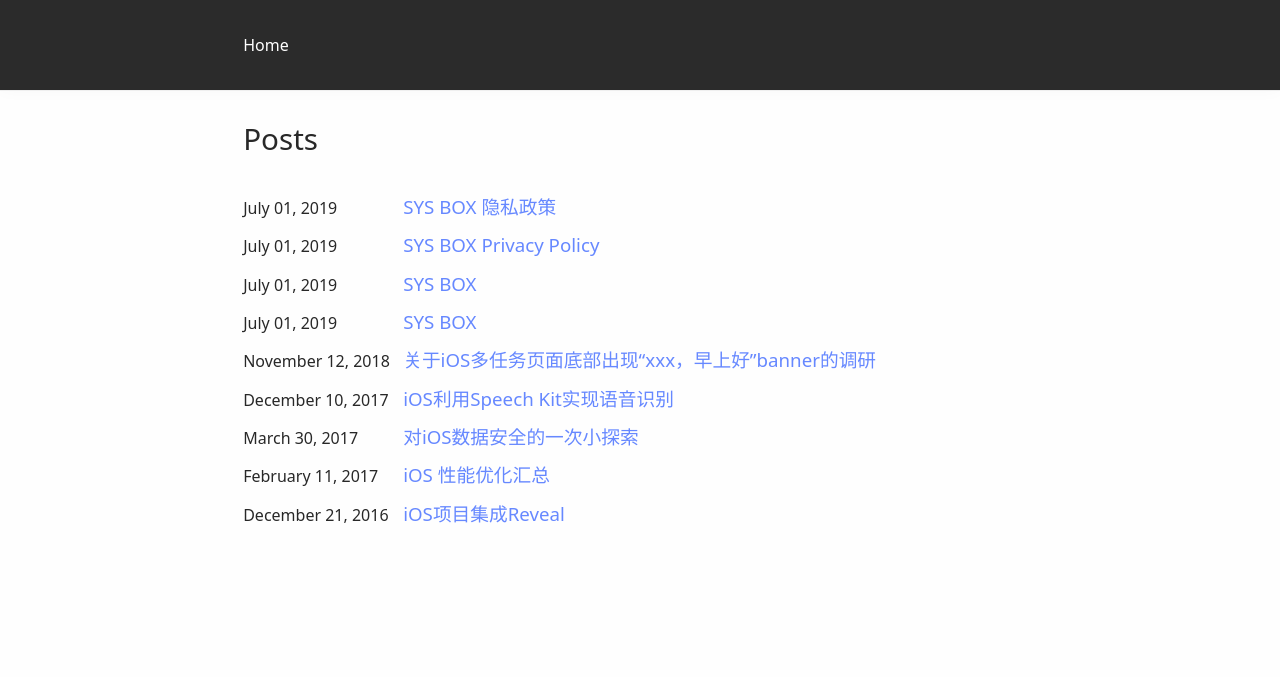
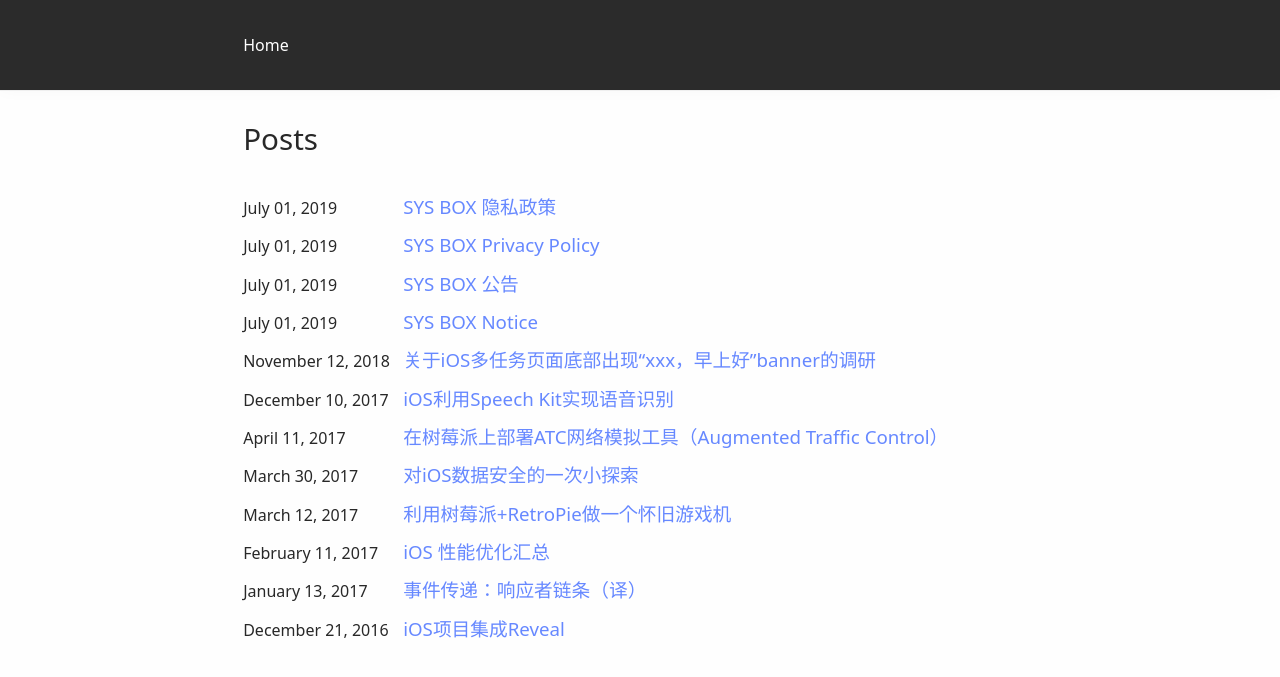
Before and after one commit to oudushu/oudushu.github.io, a Jekyll site: the page built from index.html, in a window 1280 px wide. Shown: the top 677 px of the page. Built offline with Jekyll 4.4.1, drawn with Linux system fonts in a browser that asks for light colours; part of the change alters nothing that is shown.

Commit message:
add page

````diff
--- /dev/null
+++ b/_posts/2017-01-13-iOS-Response-Chain.md
@@ -0,0 +1,76 @@
+---
+layout: post
+title: 事件传递：响应者链条（译）
+---
+
+Reveal是一款UI调试工具，在iOS开发过程中可查看UI的层级关系并可动态修改界面，可以有效提高开发效率。这篇文章主要介绍如何把Reveal集成到实际的项目中。
+
+一、Reveal主要有两种集成方式：
+1、framework集成（可忽略，直接看第二点）
+（1）打开Reveal，选择 Reveal --> Help --> Show Reveal Library in Finder --> iOS Library
+
+
+
+（2）把Reveal.framework导入到项目中
+
+
+（3）配置Target，Target --> Build Setting --> Other Linker Flags 添加以下4项：
+
+
+（4）运行项目 --> 打开Reveal --> 选择连接设备
+
+
+项目的UI图层就可以出来了。
+
+
+这种方法有几个弊端：1、需要配置项目的Build Setting，修改Other Linker Flags，多人协作开发的话如果有人没有配置就会编译出错；2、如果不留意容易打包的时候把Reveal的framework也打包进去，增大包的体积。
+
+以下推荐另一种集成方法。
+
+2、LLDB集成（推荐！！）
+（1）运行项目 --> 点击Pause program execution。
+
+
+（2）在LLDB依次输入以下两条命令
+
+# expr (Class)NSClassFromString(@"IBARevealLoader") == nil ? (void*)dlopen("/Applications/Reveal.app/Contents/SharedSupport/iOS-Libraries/libReveal.dylib", 0x2) : ((void*)0)
+
+# expr (void)[(NSNotificationCenter *)[NSNotificationCenter defaultCenter] postNotificationName:@"IBARevealRequestStart" object:nil];
+
+第一条命令用于加载Reveal的动态链接库；
+
+第二条命令用于启动Reveal调试服务。
+
+输入两条命令后，如果LLDB打印 “ INFO: Reveal Server started ” 即成功启动Reveal服务，点击Continue即可。
+
+
+虽然说输入两条命令即可启动服务，但是每次重新启动项目后都要重新输入这么长的命令也是挺苦恼的，下面介绍一种方法可以非常方便地使用Reveal的命令。
+
+二、设置LLDB命令别名
+打开终端，输入 vim ~/.lldbinit ，然后输入以下内容：
+
+command alias reveal_load_sim expr (Class)NSClassFromString(@"IBARevealLoader") == nil ? (void*)dlopen("/Applications/Reveal.app/Contents/SharedSupport/iOS-Libraries/libReveal.dylib", 0x2) : ((void*)0)
+
+command alias reveal_start expr (void)[(NSNotificationCenter*)[NSNotificationCenter defaultCenter] postNotificationName:@"IBARevealRequestStart" object:nil];
+
+command alias reveal_stop expr (void)[(NSNotificationCenter*)[NSNotificationCenter defaultCenter] postNotificationName:@"IBARevealRequestStop" object:nil];
+
+reveal_load_sim为模拟器加载reveal调试用的动态链接库
+
+reveal_start启动reveal调试功能
+
+reveal_stop结束reveal调试功能
+
+
+输入 :wq 保存
+这时候打开Xcode，在LLDB里面就会有输入提示了。
+
+
+按顺序输入reveal_load_sim --> reveal_start 即可达到上面的效果。
+
+
+
+参考资料
+iOS开发中集成Reveal
+
+UI调试神器 for ios：Reveal的使用与破解
--- /dev/null
+++ b/_posts/2017-03-12-Raspberry-RestroPie.md
@@ -0,0 +1,75 @@
+---
+layout: post
+title: 利用树莓派+RetroPie做一个怀旧游戏机
+---
+
+
+RetroPie
+一、前言
+偶尔会好怀念小时候跟朋友一起玩小霸王的日子，那时候很少家里有游戏机的人，一台游戏机有好几个朋友在等着玩，那时候能玩的东西不多，但日子过得简单而开心。虽说现在万能的淘宝还可以买到小霸王游戏机，但是远远不如自己做一个出来的成就感来的强。下面就一步一步把小时候的游戏机做出来。
+
+二、准备
+1、树莓派+SD卡
+
+2、显示器、游戏手柄、键盘等外设
+
+三、下载RetroPie镜像
+RetroPie是一个开源的游戏模拟器，可以让你的树莓派或者PC变成一个复古游戏机，它集成了任天堂红白机、GameBoy、SNES等著名游戏系统，具有很高的可玩性。
+
+你可以在Raspbian直接安装RetroPie，但是会耗费很长的时间，所以我在这里选择直接下载RetroPie镜像。
+
+下载地址：https://retropie.org.uk/download/
+
+
+四、往SD卡写入RetroPie镜像
+PC上可以使用 Win32DiskImager 工具写入镜像；
+
+Mac系统下可以用 ApplePi-Baker 工具；
+
+具体写入方法及下载地址网上都很容易找到，在这里就不再赘述。
+
+把已经写入RetroPie镜像的SD卡插入树莓派并连接电源。
+
+五、配置
+1.设置输入设备
+我们的游戏手柄有时候并没有那么多个键位，我们在设置的时候怎么跳过一个键位的设置呢？这里有个小技巧：长按“下”键即可跳过。
+
+
+设置游戏手柄键位
+2.连接WiFi
+设置好键位后，我们就可以进入主界面，上面有“13 GAMES AVAILABLE”字样，这并不是意味着里面就有13个游戏可以马上玩的，应该理解为内置了13个游戏模拟器，这时候我们怎么样才能开始玩呢？
+
+
+初始主界面
+按“A”键，进入设置界面，点击WIFI，连接你电脑同一个的局域网。
+
+
+连接局域网
+3.传输roms
+打开PC，点击“计算机”上面的地址栏，输入“\\retropie\roms”，即可进入游戏roms文件夹，把下载好的游戏rom拉到对应的模拟器文件夹，如.nes后缀的游戏rom拉进对应的nes文件夹。
+
+
+模拟器文件夹
+4.重启模拟器
+
+重启模拟器
+重启模拟器后就可以看到主界面多了一个选项，选择游戏就可以开始你的怀旧之旅了！
+
+
+多了一个选项
+
+超级马里奥
+六、其他配置
+有人会发现自己的SD卡的内存明明很大，但是没有塞多少个游戏内存就满了，可以进行下面的配置“扩展”内存：
+
+进入RetroPie的设置界面，进入RASPI-CONFIG
+
+
+RASPI-CONFIG
+选择第一项Expand Filesystem，重启树莓派即可扩展内存了。
+
+另外，你还可以在这里进行修改登录密码、国际化选项、设置超频等操作。
+
+
+树莓派设置界面
+七、祝你玩得开心😊
--- /dev/null
+++ b/_posts/2017-04-11-Raspberry-ATC.md
@@ -0,0 +1,219 @@
+---
+layout: post
+title: 在树莓派上部署ATC网络模拟工具（Augmented Traffic Control）
+---
+
+## 一、前言
+作为移动开发者的我们，为了良好的用户体验，经常需要模拟手机应用在比较差的网络环境下的表现，模拟网络环境的方式有很多，比如使用Charles，或者在手机的开发者模式下模拟网络环境等等，但是这些都有一定的门槛。
+
+使用Charles，首先你得连接WiFi，然后设置代理，接着开启网络模拟模式，最后测试完了如果忘了关闭代理，可能手机就上不了网了。而且都连上你电脑的代理的话就一次只能模拟一种网络环境。
+
+使用手机的开发者模式，首先你的手机能进入开发者模式。
+
+*如果你需要随便抓一位不懂技术同事帮你测试，这些方式都不太友好，有没有一种方式可以连上WiFi就可以使用的测试方式呢？有！接下来就介绍Facebook出品的一款网络模拟工具ATC。*
+
+## 二、简介
+> Augmented Traffic Control (ATC) is a tool to simulate network conditions. It allows controlling the connection that a device has to the internet. Developers can use ATC to test their application across varying network conditions, easily emulating high speed, mobile, and even severely impaired networks.
+
+ATC全名叫Augmented Traffic Control，是Facebook出品的一款网络模拟工具，移动开发者可以通过这款工具模拟不同条件下的网络环境，可以通过网页自由地模拟网络带宽（bandwidth）、延迟（latency）、丢包率（packet loss）、错包率（corrupted packets）和乱序率（packets ordering）。
+
+***而且！！！更牛逼的是：不同的设备连接到同一WiFi还可以模拟不同的网络环境互不影响。***
+
+![](https://camo.githubusercontent.com/99a779517d18a605046dec36d2beb02166f4e77b/68747470733a2f2f66616365626f6f6b2e6769746875622e696f2f6175676d656e7465642d747261666669632d636f6e74726f6c2f696d616765732f6174635f6f766572766965772e706e67)
+
+***[github地址](https://github.com/facebook/augmented-traffic-control)***
+
+## 三、准备
+***1、树莓派3（已内置有无线网卡）
+2、已刷入最新RASPBIAN系统的SD卡***
+
+## 四、安装
+***安装主要有两步：
+1、让树莓派有发射AP热点的能力；
+2、安装ATC。***
+
+### 1、让树莓派有发射AP热点的能力
+1.安装hostapd虚拟热点程序和dnsmasq配置DHCP、DNS服务程序：
+
+`sudo apt-get install dnsmasq hostapd`
+
+2.编辑`sudo vim /etc/dhcpcd.conf`文件，在该文件的最后加入下面的命令，用来为wlan0固定一个内网IP。
+
+```
+interface wlan0
+static ip_address=10.0.0.1/24
+```
+
+3.编辑`sudo vim /etc/dnsmasq.conf`dnsmasq配置文件，有600+行的内容，我们可以`shift+g`滚动到最下面，然后加入下面的命令，用来控制IP地址的取值范围
+
+```
+interface=wlan0
+dhcp-range=10.0.0.2,10.0.0.50,255.255.255.0,12h
+```
+
+4.添加hostapd.conf配置文件`sudo vim /etc/hostapd/hostapd.conf`并添加下面内容，用于配置热点的账号密码等信息。
+
+```
+ssid=PI3                 #账号
+wpa_passphrase=12345678  #密码
+interface=wlan0
+driver=nl80211
+hw_mode=g
+channel=10
+macaddr_acl=0
+auth_algs=1
+wpa=2
+wpa_key_mgmt=WPA-PSK
+wpa_pairwise=CCMP
+rsn_pairwise=CCMP
+```
+
+5.编辑sysctl.conf文件，设置路由转发`sudo vim /etc/sysctl.conf`，打开下面的注释
+
+```
+# Uncomment the next line to enable packet forwarding for IPv4
+net.ipv4.ip_forward=1
+```
+
+6.更新iptables规则，依次执行下面命令
+
+```
+sudo iptables -t nat -A POSTROUTING -o eth0 -j MASQUERADE
+sudo iptables -A FORWARD -i eth0 -o wlan0 -m state --state RELATED,ESTABLISHED -j ACCEPT
+sudo iptables -A FORWARD -i wlan0 -o eth0 -j ACCEPT
+sudo sh -c "iptables-save > /etc/iptables.ipv4.nat"
+```
+7.编辑`sudo vim /etc/network/interfaces`，在最后加入下面的命令
+
+```
+up iptables-restore < /etc/iptables.ipv4.nat
+```
+8.重启树莓派后执行下面命令，如无意外就可以发射热点了
+
+```
+sudo service hostapd start
+sudo service dnsmasq start
+```
+
+### 2、安装ATC
+ATC需要依赖Python环境，RASPBIAN系统默认已经支持Python，所以不用再安装，如果你的是Ubuntu或者其他Linux系统，你需要输入下面命令先安装Python的依赖，并安装pip包管理工具。
+
+```
+sudo apt-get install python-pip python-dev build-essential）
+sudo pip install --upgrade pip
+```
+
+1.安装ATC依赖库
+
+```
+sudo pip install atc_thrift atcd django-atc-api django-atc-demo-ui django-atc-profile-storage
+```
+
+***注意这里要加上`sudo`，不然会因没有权限而安装失败。***
+
+2.创建新的Django项目
+
+```
+django-admin startproject atcui
+cd atcui
+```
+
+3.编辑settings.py文件`sudo vim atcui/settings.py`，并在INSTALLED_APPS的后面加入下面参数
+
+```
+INSTALLED_APPS = (
+    ...
+    # Django ATC API
+    'rest_framework',
+    'atc_api',
+    # Django ATC Demo UI
+    'bootstrap_themes',
+    'django_static_jquery',
+    'atc_demo_ui',
+    # Django ATC Profile Storage
+    'atc_profile_storage',
+)
+```
+
+4.编辑urls.py文件，并加入下面内容
+
+```
+cd atcui
+sudo vim urls.py
+```
+```
+...
+...
+from django.views.generic.base import RedirectView
+from django.conf.urls import include
+
+urlpatterns = [
+    ...
+    # Django ATC API
+    url(r'^api/v1/', include('atc_api.urls')),
+    # Django ATC Demo UI
+    url(r'^atc_demo_ui/', include('atc_demo_ui.urls')),
+    # Django ATC profile storage
+    url(r'^api/v1/profiles/', include('atc_profile_storage.urls')),
+    url(r'^$', RedirectView.as_view(url='/atc_demo_ui/', permanent=False)),
+]
+```
+
+5.更新Django数据库
+
+```
+python manage.py migrate
+```
+
+到这里，我们已经完成整个环境的部署，步骤有点多，只要一步一步做，应该不会出问题。
+
+## 五、使用
+
+1、启动核心组件atcd
+
+```sudo atcd --atcd-lan wlan0```
+
+出现`Awaiting graceful shutdown.`后按`Ctrl+c`退出。
+
+2、启动Django工程
+
+```
+cd ..
+sudo python manage.py runserver 0.0.0.0:8000
+```
+
+3、移动设备连接WiFi，使用浏览器输入`10.0.0.1:8000/atc_demo_ui/`即可进入控制中心，添加网络配置
+
+![控制中心](http://upload-images.jianshu.io/upload_images/989987-b5a55cc4fb0223a9.PNG?imageMogr2/auto-orient/strip%7CimageView2/2/w/1240)
+
+ALLOWED_HOSTS = ['10.0.0.1']
+
+## 六、坑
+
+在部署ATC工具的过程中，我遇到过三个坑，还好解决起来不太难，希望大家再遇到的时候可以快速解决。
+
+### 1、权限问题
+安装ATC依赖库时没有权限，在命令签名加上`sudo`即可。
+
+### 2、Invalid HTTP_HOST header :'xxx'. You may need to add u'xxx' to ALLOWED_HOSTS.
+![](http://upload-images.jianshu.io/upload_images/989987-00763262ef56bcd1.png?imageMogr2/auto-orient/strip%7CimageView2/2/w/1240)
+
+这个时候只需要编辑`atcui`目录下的`settings.py`文件，在ALLOWED_HOSTS后加上本机ip即可：
+
+```
+ALLOWED_HOSTS = ['10.0.0.1']
+```
+
+### 3、成功进入控制中心，但是中间提示*ATC is not running*
+
+Google了一下，发现还蛮多人遇到同样的问题，下面是作者的回复：
+![ATC is not running](http://upload-images.jianshu.io/upload_images/989987-16c0a2c5e0586568.png?imageMogr2/auto-orient/strip%7CimageView2/2/w/1240)
+
+[Issues地址](https://github.com/facebook/augmented-traffic-control/issues/153)
+
+根据作者的提示，我重新安装了`django-rest-framework`
+
+```
+sudo apt-get install django-rest-framework
+```
+然后重启服务即可。
--- a/_posts/2019-07-01-SYS-BOX-Notice-En.md
+++ b/_posts/2019-07-01-SYS-BOX-Notice-En.md
@@ -1,6 +1,6 @@
 ---
 layout: post
-title: SYS BOX
+title: SYS BOX Notice
 ---
 
 ***SYS BOX*** is an application that integrates multiple functional notification widgets, with a minimalist design and excellent performance. It is powerful but not cumbersome.
--- a/_posts/2019-07-01-SYS-BOX-Notice.md
+++ b/_posts/2019-07-01-SYS-BOX-Notice.md
@@ -1,6 +1,6 @@
 ---
 layout: post
-title: SYS BOX
+title: SYS BOX 公告
 ---
 
 ***SYS BOX*** 是一款集合多个实用功能的通知栏小组件的应用，拥有极简的设计和优良的性能表现，功能强大而不累赘。
````
Also changed, not shown: 8 other files.
